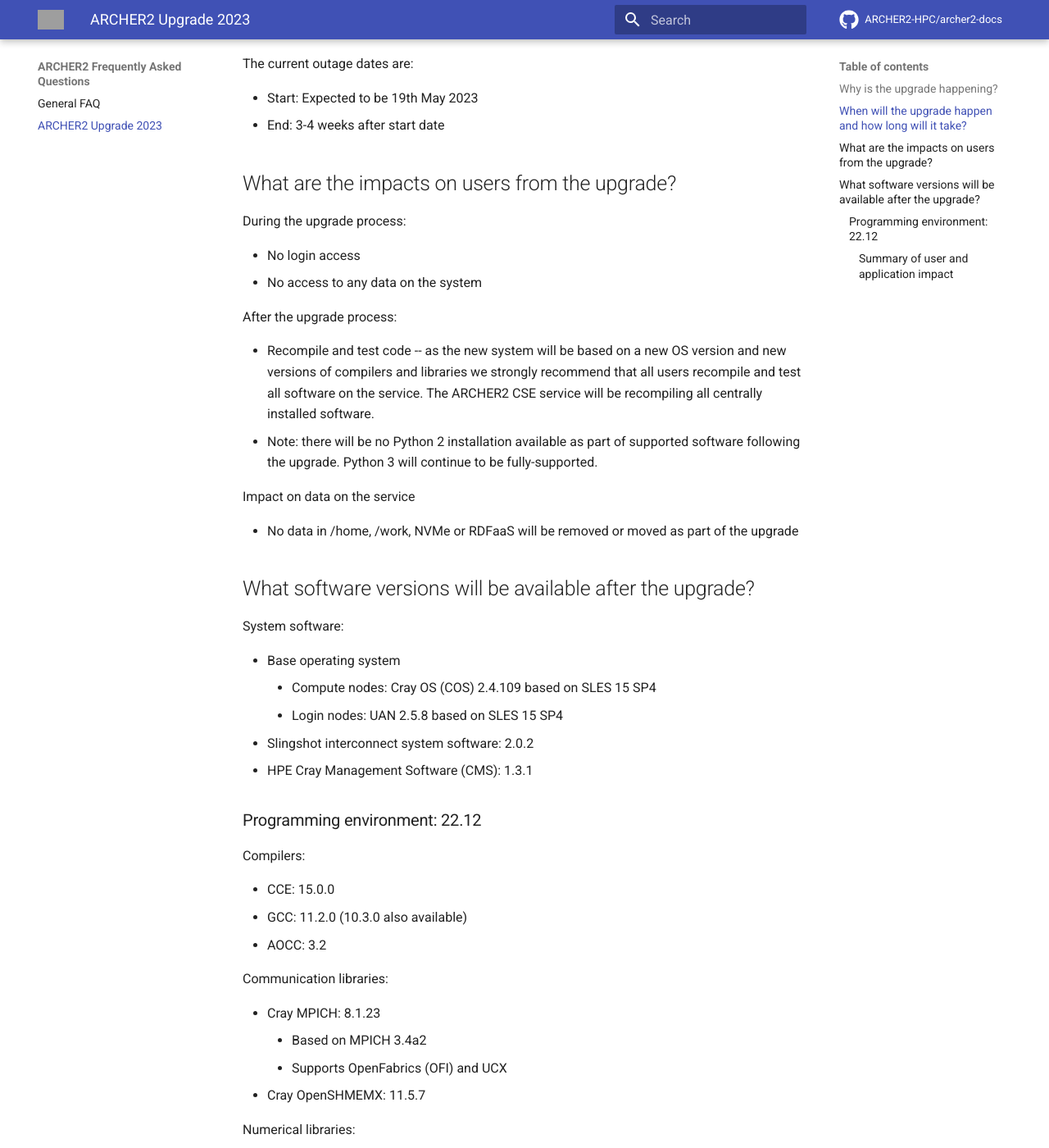
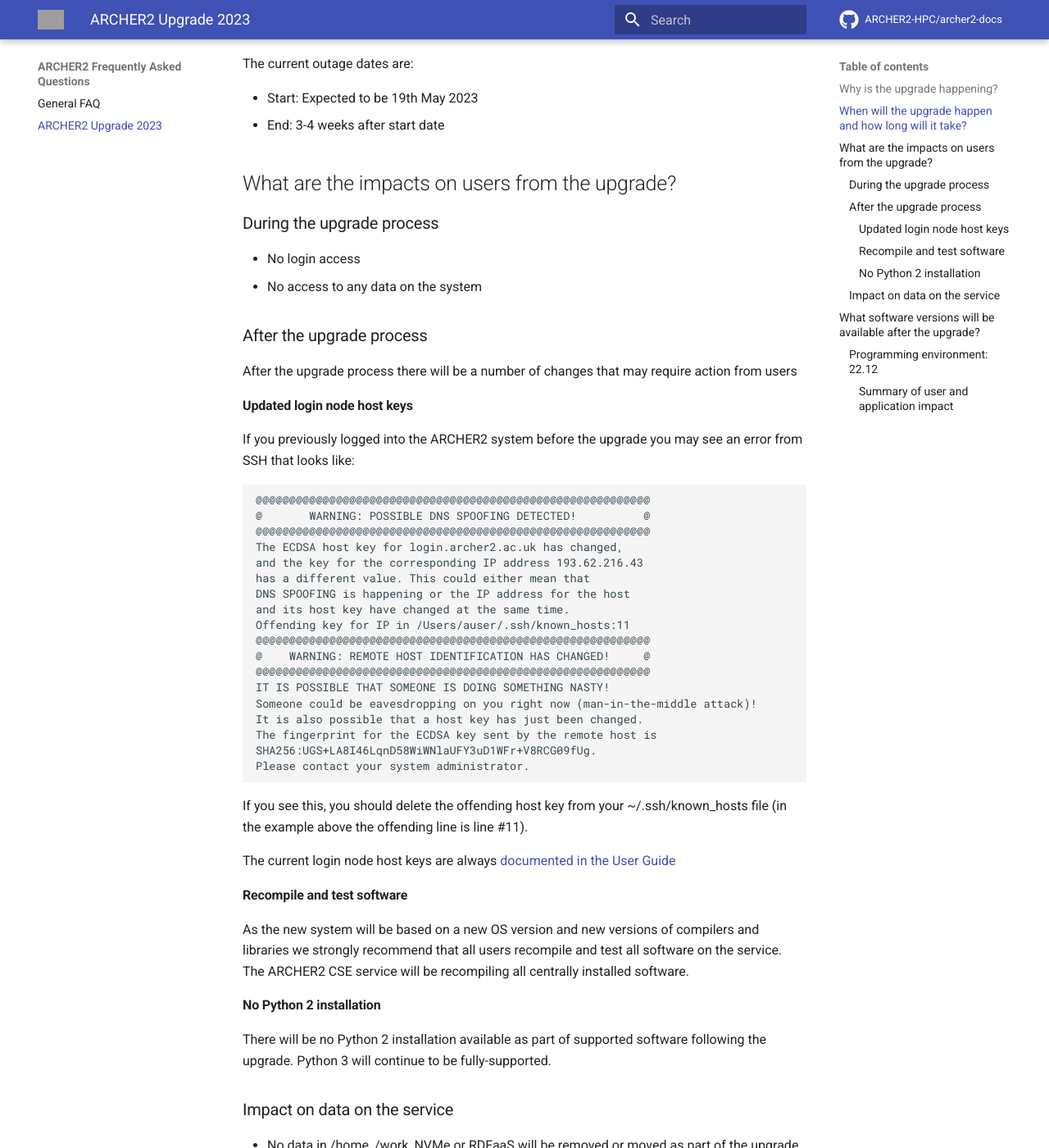
Before and after one commit to ARCHER2-HPC/archer2-docs, an MkDocs documentation site: the page built from docs/faq/upgrade-2023.md, in a window 1280 px wide and 1400 px high, scrolled down 1460 px. Shown: the whole window at 82% size. Built offline with MkDocs 1.6.1 and Material for MkDocs 9.7.7, drawn with Linux system fonts in a browser that asks for light colours; comment, search, counter and statistics services are not loaded; grey boxes are pictures that could not be loaded.

Commit message:
Adds note on changing host keys

````diff
--- a/docs/faq/upgrade-2023.md
+++ b/docs/faq/upgrade-2023.md
@@ -60,21 +60,58 @@
 
 ## What are the impacts on users from the upgrade?
 
-During the upgrade process:
+### During the upgrade process
 
  - No login access
  - No access to any data on the system
 
-After the upgrade process:
+### After the upgrade process
 
- - Recompile and test code -- as the new system will be based on a new OS version and
-   new versions of compilers and libraries we strongly recommend that all users recompile
-   and test all software on the service. The ARCHER2 CSE service will be recompiling all
-   centrally installed software.
- - Note: there will be no Python 2 installation available as part of supported software
-   following the upgrade. Python 3 will continue to be fully-supported.
+After the upgrade process there will be a number of changes that may require action from
+users
 
-Impact on data on the service
+#### Updated login node host keys
+
+If you previously logged into the ARCHER2 system before the upgrade you may see an error from SSH that looks like:
+
+```
+@@@@@@@@@@@@@@@@@@@@@@@@@@@@@@@@@@@@@@@@@@@@@@@@@@@@@@@@@@@
+@       WARNING: POSSIBLE DNS SPOOFING DETECTED!          @
+@@@@@@@@@@@@@@@@@@@@@@@@@@@@@@@@@@@@@@@@@@@@@@@@@@@@@@@@@@@
+The ECDSA host key for login.archer2.ac.uk has changed,
+and the key for the corresponding IP address 193.62.216.43
+has a different value. This could either mean that
+DNS SPOOFING is happening or the IP address for the host
+and its host key have changed at the same time.
+Offending key for IP in /Users/auser/.ssh/known_hosts:11
+@@@@@@@@@@@@@@@@@@@@@@@@@@@@@@@@@@@@@@@@@@@@@@@@@@@@@@@@@@@
+@    WARNING: REMOTE HOST IDENTIFICATION HAS CHANGED!     @
+@@@@@@@@@@@@@@@@@@@@@@@@@@@@@@@@@@@@@@@@@@@@@@@@@@@@@@@@@@@
+IT IS POSSIBLE THAT SOMEONE IS DOING SOMETHING NASTY!
+Someone could be eavesdropping on you right now (man-in-the-middle attack)!
+It is also possible that a host key has just been changed.
+The fingerprint for the ECDSA key sent by the remote host is
+SHA256:UGS+LA8I46LqnD58WiWNlaUFY3uD1WFr+V8RCG09fUg.
+Please contact your system administrator.
+```
+
+If you see this, you should delete the offending host key from your ~/.ssh/known_hosts file
+(in the example above the offending line is line #11).
+
+The current login node host keys are always [documented in the User Guide](../user-guide/connecting.md#host-keys)
+
+#### Recompile and test software
+
+As the new system will be based on a new OS version and new versions of compilers and
+libraries we strongly recommend that all users recompile and test all software on the service.
+The ARCHER2 CSE service will be recompiling all centrally installed software.
+
+#### No Python 2 installation
+
+There will be no Python 2 installation available as part of supported software
+following the upgrade. Python 3 will continue to be fully-supported.
+
+### Impact on data on the service
 
  - No data in /home, /work, NVMe or RDFaaS will be removed or moved as part of the upgrade
 
````
